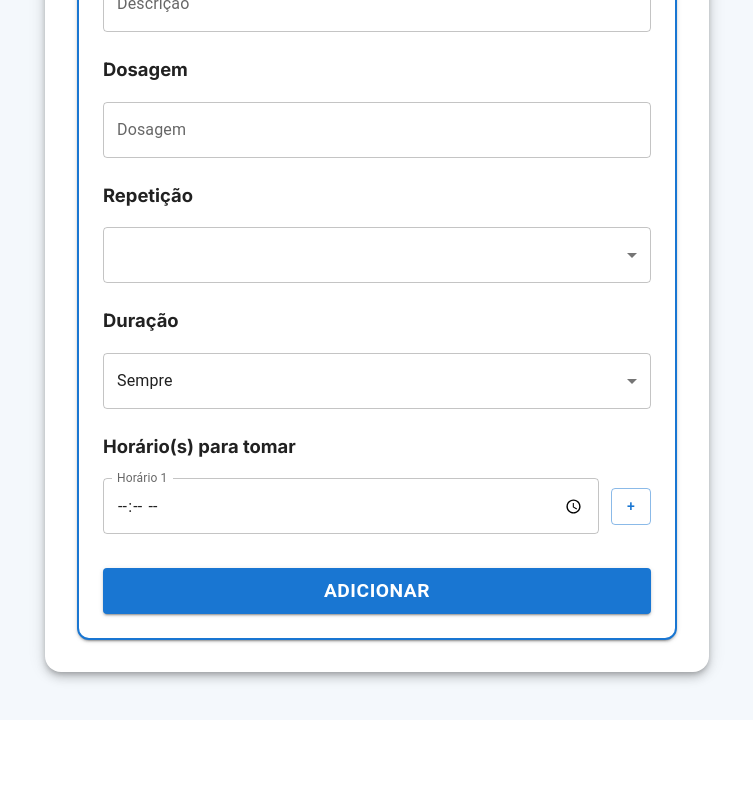
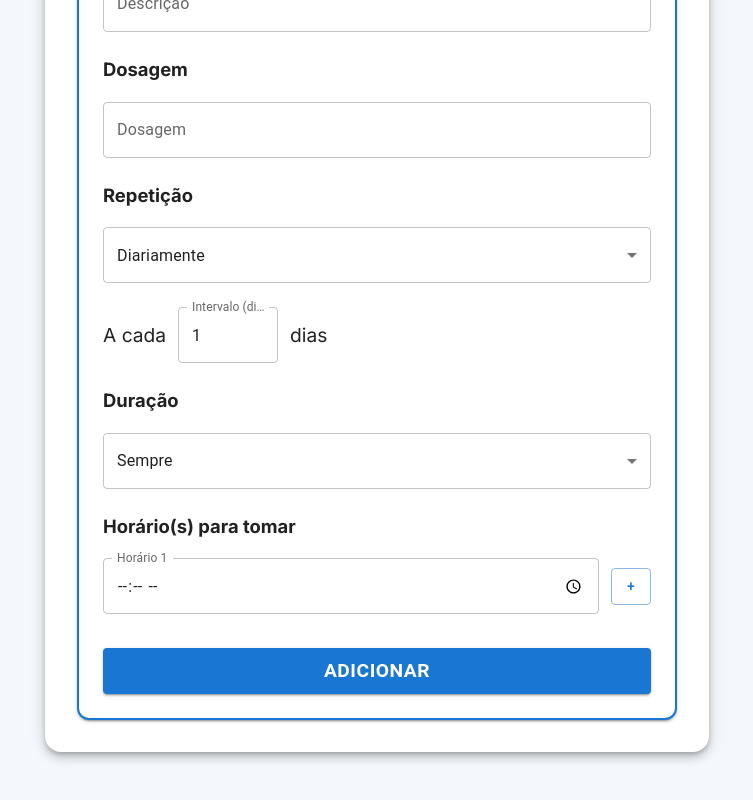
Before and after one commit to aprimeiradeads/ifcode-fe, a React (Vite) app: page /medicines in a window 1280 px wide. Shown: the part 770-1570 px from the top of the page, without its empty margins (263-1016 px from the left). Before the commit the page ends 1490 px from the top, so only its background shows below. Built offline with nearby package versions, Linux system fonts and the light colour scheme; sample sign-in values are in the browser's storage.

Commit message:
fix: update default repetition value and add horario field to Medicine interface

```diff
--- a/src/pages/Medicines.tsx
+++ b/src/pages/Medicines.tsx
@@ -18,7 +18,7 @@ const Medicines: React.FC = () => {
     const [nome, setNome] = useState("");
     const [descricao, setDescricao] = useState("");
     const [dosagem, setDosagem] = useState("");
-    const [repeticao, setRepeticao] = useState<string>("nao");
+    const [repeticao, setRepeticao] = useState<string>("diario");
     const [repeticaoDias, setRepeticaoDias] = useState("1");
     const [repeticaoSemana, setRepeticaoSemana] = useState("");
     const [duracao, setDuracao] = useState<string>("sempre");
@@ -57,6 +57,7 @@ const Medicines: React.FC = () => {
             duracao: duracao || "",
             duracaoTempo: duracao === "quantidade" ? Number(duracaoTempo) : undefined,
             duracaoDataFinal: duracao === "data" ? duracaoDataFinal : "",
+            horario: times.filter(t => t),
         };
         if (editId !== null) {
             setMedicines(medicines.map((m) => (m.id === editId ? med : m)));
--- a/src/types/api.ts
+++ b/src/types/api.ts
@@ -20,4 +20,5 @@ export interface Medicine {
 	duracao: string;
 	duracaoTempo?: number;
 	duracaoDataFinal?: string;
+	horario?: string[];
 }
```
